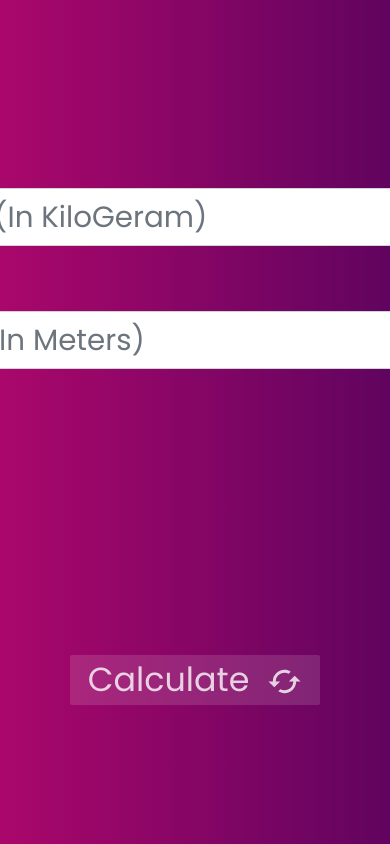
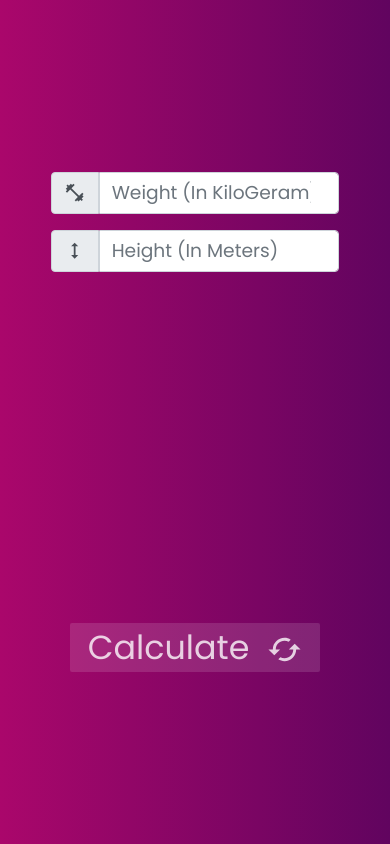
Before and after one commit to ErfiDev/BMi-Simple-Calculator, a React (Create React App) app: page / in a window 390 px wide. Both pictures are taken after a click on the button "I'm Ready". Built offline with nearby package versions, Linux system fonts and the light colour scheme.

Commit message:
media query style

```diff
--- /dev/null
+++ b/src/Action/countAction.js
@@ -0,0 +1,15 @@
+export const WeightAction = e=>{
+    return async (dispatch)=>{
+        let count = e.target.value;
+
+        await dispatch({type: "WEIGHT_COUNT" , payload: count});
+    }
+}
+
+export const HeightAction = e=>{
+    return async (dispatch)=>{
+        let count = e.target.value;
+
+        await dispatch({type: "HEIGHT_COUNT" , payload: count});
+    }
+}
--- a/src/CSS/Compiled/Main.css
+++ b/src/CSS/Compiled/Main.css
@@ -86,6 +86,9 @@
   width: 650px;
   font-size: 22pt;
 }
+#root .calculator-container .input-group-text {
+  font-size: 18pt;
+}
 #root .calculator-container span {
   border-top-right-radius: 0;
   border-bottom-right-radius: 0;
@@ -154,3 +157,64 @@
     transform: translateY(0px);
   }
 }
+@media only screen and (max-width: 901px) {
+  .input {
+    width: 500px !important;
+  }
+
+  #h1-appinfo {
+    font-size: 25pt !important;
+  }
+}
+@media only screen and (max-width: 715px) {
+  .input {
+    width: 400px !important;
+    font-size: 17pt !important;
+  }
+
+  .input-group-text {
+    font-size: 16pt !important;
+  }
+}
+@media only screen and (max-width: 590px) {
+  .input {
+    width: 350px !important;
+  }
+}
+@media only screen and (max-width: 526px) {
+  .input {
+    width: 300px !important;
+    font-size: 15pt !important;
+  }
+
+  #h1-appinfo {
+    font-size: 20pt !important;
+  }
+}
+@media only screen and (max-width: 450px) {
+  .input {
+    width: 240px !important;
+    font-size: 14pt !important;
+  }
+
+  #h1-appinfo {
+    font-size: 16pt !important;
+  }
+}
+@media only screen and (max-width: 372px) {
+  .input {
+    width: 190px !important;
+    font-size: 13pt !important;
+  }
+}
+@media only screen and (max-width: 320px) {
+  #h1-appinfo {
+    font-size: 14pt !important;
+  }
+}
+@media only screen and (max-width: 312px) {
+  .input {
+    width: 140px !important;
+    font-size: 12pt !important;
+  }
+}
--- a/src/CSS/Main.scss
+++ b/src/CSS/Main.scss
@@ -96,6 +96,9 @@ $bc: "background-color";
             width: 650px;
             font-size: 22pt;
         }
+        .input-group-text{
+            font-size: 18pt;
+        }
         span{
             border-top-right-radius: 0;
             border-bottom-right-radius: 0;
@@ -170,3 +173,82 @@ $bc: "background-color";
         transform: translateY(0px);
     }
 }
+
+
+
+@media only screen and (max-width: 901px)
+{
+    .input{
+        width: 500px !important;
+    }
+
+    #h1-appinfo{
+        font-size: 25pt !important;
+    }
+}
+
+@media only screen and (max-width: 715px)
+{
+    .input{
+        width: 400px !important;
+        font-size: 17pt !important;
+    }
+
+    .input-group-text{
+        font-size: 16pt !important;
+    }
+}
+
+@media only screen and (max-width: 590px)
+{
+    .input{
+        width: 350px !important;
+    }
+}
+
+@media only screen and (max-width: 526px)
+{
+    .input{
+        width: 300px !important;
+        font-size: 15pt !important;
+    }
+
+    #h1-appinfo{
+        font-size: 20pt !important;
+    }
+}
+
+@media only screen and (max-width: 450px)
+{
+    .input{
+        width: 240px !important;
+        font-size: 14pt !important;
+    }
+
+    #h1-appinfo{
+        font-size: 16pt !important;
+    }
+}
+
+@media only screen and (max-width: 372px)
+{
+    .input{
+        width: 190px !important;
+        font-size: 13pt !important;
+    }
+}
+
+@media only screen and (max-width: 320px)
+{
+    #h1-appinfo{
+        font-size: 14pt !important;
+    }
+}
+
+@media only screen and (max-width: 312px)
+{
+    .input{
+        width: 140px !important;
+        font-size: 12pt !important;
+    }
+}
--- a/src/Components/Calculator.jsx
+++ b/src/Components/Calculator.jsx
@@ -2,33 +2,42 @@ import React from 'react';
 import CachedIcon from '@material-ui/icons/Cached';
 import HeightIcon from '@material-ui/icons/Height';
 import FitnessCenterIcon from '@material-ui/icons/FitnessCenter';
+import {useDispatch , useSelector} from 'react-redux';
+import {HeightAction , WeightAction} from '../Action/countAction';
 
 const Calculator = () => {
+
+    const weight = useSelector(state => state.weight);
+    const height = useSelector(state => state.height);
+    const dis = useDispatch();
+
     return (
         <div className="calculator-container">
             <div>
                 <div className="input-group mb-3">
                     <span className="input-group-text" id="basic-addon1">
-                        <FitnessCenterIcon fontSize="large" />
+                        <FitnessCenterIcon fontSize="inherit" />
                     </span>
                     <input
                         type="number"
-                        className="form-control"
+                        className="form-control input"
                         placeholder="Weight (In KiloGeram)"
                         aria-label="Username"
                         aria-describedby="basic-addon1"
+                        onChange={(e)=> dis(WeightAction(e))}
                     />
                 </div>
 
                 <div className="input-group mb-2">
                     <span className="input-group-text">
-                        <HeightIcon fontSize="large" />
+                        <HeightIcon fontSize="inherit" />
                     </span>
                     <input
                         placeholder="Height (In Meters)"
                         type="number"
-                        className="form-control"
+                        className="form-control input"
                         aria-label="Amount (to the nearest dollar)"
+                        onChange={(e)=> dis(HeightAction(e))}
                     />
                 </div>
             </div>
--- a/src/Components/appInfo.jsx
+++ b/src/Components/appInfo.jsx
@@ -9,7 +9,7 @@ const AppInfo = ()=>{
 
     return(
         <div className="info-container">
-            <h1>
+            <h1 id="h1-appinfo">
                 bmi simple calculator <br />
 
                 <span
--- /dev/null
+++ b/src/Reducer/countReducers.js
@@ -0,0 +1,19 @@
+export const WeightReducer = (state = 0 , action)=>{
+    switch(action.type)
+    {
+        case "WEIGHT_COUNT":
+            return action.payload;
+
+        default: return state;
+    }
+}
+
+export const HeightReducer = (state = 0 , action)=>{
+    switch(action.type)
+    {
+        case "HEIGHT_COUNT":
+            return action.payload;
+
+        default: return state;
+    }
+}
--- a/src/Reducer/index.js
+++ b/src/Reducer/index.js
@@ -1,8 +1,11 @@
 import {combineReducers} from 'redux';
 import toggle from './toggle';
+import {HeightReducer , WeightReducer} from './countReducers';
 
 const Reducers = combineReducers({
-    toggle
+    toggle,
+    height: HeightReducer,
+    weight: WeightReducer
 });
 
 export default Reducers;
```
